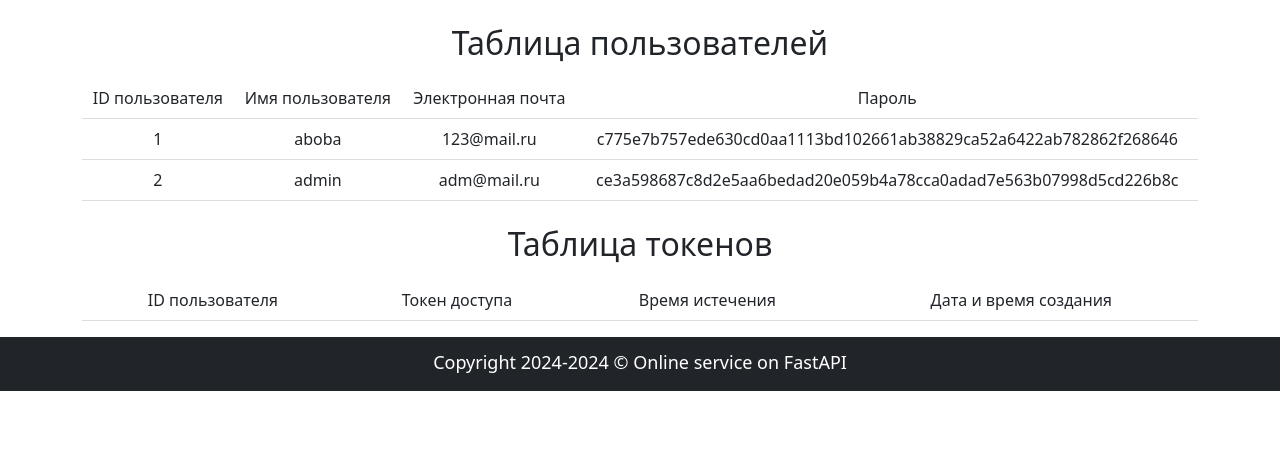
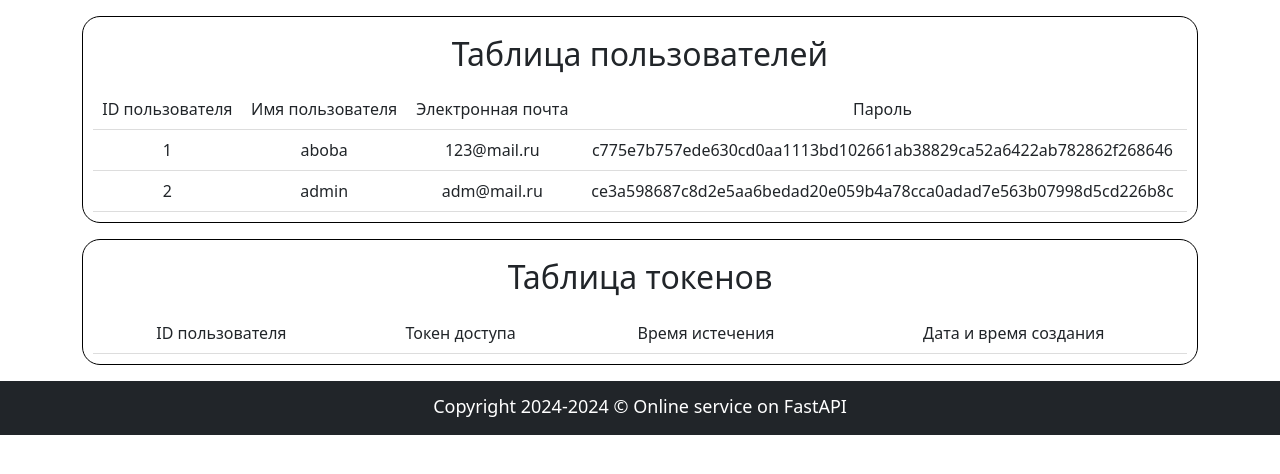
Before and after one commit to RodionMatytsin/FastApiProject, a FastAPI app: page /users in a window 1280 px wide. Shown: the part 77-551 px from the top of the page. Run offline with FastAPI, Linux system fonts and the light colour scheme; data that the repository does not hold is empty.

Commit message:
Change 2 html files.

```diff
--- a/static/css/css.css
+++ b/static/css/css.css
@@ -21,6 +21,12 @@
     --bs-btn-disabled-color: whitesmoke;
     --bs-btn-disabled-bg: black;
     --bs-btn-disabled-border-color: black;
+}
+
+.stroke {
+    padding: 10px;
+    border: 0.08rem solid black;
+    border-radius: 18px;
 }
 
 .classH2 {
--- a/templates/users.html
+++ b/templates/users.html
@@ -21,11 +21,15 @@
     </header>
 
     <div class="container">
-        <h2 class="classH2 mt-3">Таблица пользователей</h2>
-        <table id="users-table"></table>
+        <div class="stroke mt-3 mb-3">
+            <h2 class="classH2">Таблица пользователей</h2>
+            <table id="users-table"></table>
+        </div>
 
-        <h2 class="classH2 mt-3">Таблица токенов</h2>
-        <table id="tokens-table"></table>
+        <div class="stroke mt-3 mb-3">
+            <h2 class="classH2">Таблица токенов</h2>
+            <table id="tokens-table"></table>
+        </div>
     </div>
 
     <footer class="text-bg-dark">
```
Also changed, not shown: templates/product.html (+5 -3 lines).
